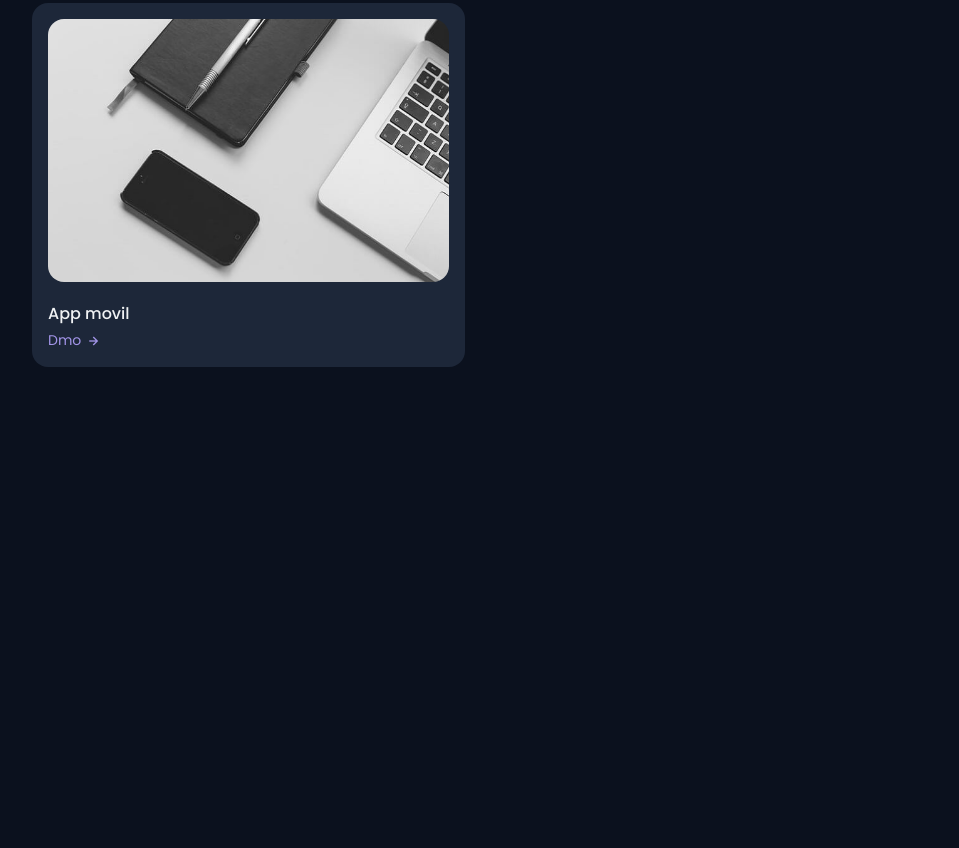
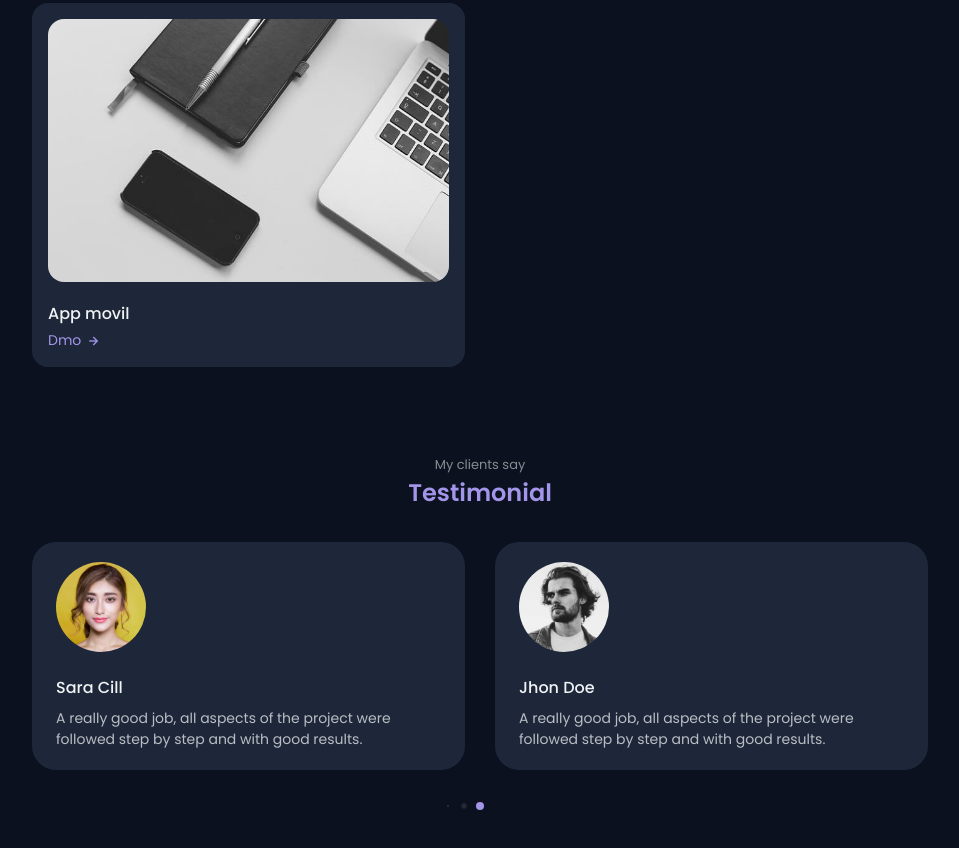
Before and after one commit to Mohammed-Alhawy/portfolio-website-Ansel, a plain HTML site: page index.html in a window 1280 px wide. Shown: the part 2991-3839 px from the top of the page, without its empty margins (160-1119 px from the left). Before the commit the page ends 3550 px from the top, so only its background shows below. Drawn offline with nearby package versions, Linux system fonts and the light colour scheme; a web font is replaced by a local one.

Commit message:
Testimonial section

```diff
--- a/css/style.css
+++ b/css/style.css
@@ -802,7 +802,12 @@ border: 1px solid rgba( 255, 255, 255, 0.18 );
     gap: 20px;
   }
   .work_card{
-    padding: 0.75rem;
+    padding: 0.7rem;
+  }
+  .work_title{
+    font-size: 0.85rem;
+    margin-top: -5px;
+    margin-bottom: 9px;
   }
 }
 
@@ -820,9 +825,44 @@ border: 1px solid rgba( 255, 255, 255, 0.18 );
 
 /*=============== TESTIMONIAL ===============*/
 
+.testimonial_container{
+  width: 70%;
+  margin: auto;
+}
+
+.testimonial_card{
+  background-color: var(--container-color);
+  padding: 1.25rem 1.5rem;
+  border-radius: 1.5rem;
+  margin-bottom: 3rem;
+}
+
+.testimonial_img{
+  width: 90px;
+  border-radius: 50%;
+  margin-bottom: 1rem;
+}
+
+.testimonial_name{
+  font-size: var(--normal-font-size);
+  font-weight: var(--font-medium);
+  margin-bottom: 0.5rem;
+}
+
+.testimonial__description{
+  font-size: var(--small-font-size);
+}
+
+
 
 /* Swiper class */
+.swiper-pagination-bullet{
+  background-color: var(--text-color-light);
+}
 
+.swiper-pagination-bullet-active{
+  background-color: var(--first-color);
+}
 
 /*=============== CONTACT ===============*/
 
--- a/index.html
+++ b/index.html
@@ -11,6 +11,8 @@
         <link href='https://unpkg.com/boxicons@2.1.4/css/boxicons.min.css' rel='stylesheet'>
       <link rel="stylesheet" href="css/boxicons.min.css">
         <!--=============== SWIPER CSS ===============-->
+        <link rel="stylesheet" href="https://cdn.jsdelivr.net/npm/swiper@11/swiper-bundle.min.css" />
+
         <link rel="stylesheet" href="css/swiper-bundle.min.css">
 
         <!--=============== CSS ===============-->
@@ -579,8 +581,47 @@
 
             <!--=============== TESTIMONIALS ===============-->
             <section class="testimonial section">
+                <span class="section__subtitle">My clients say</span>
+                <h2 class="section__title">Testimonial</h2>
 
-            </section>
+                <div class="testimonial_container container swiper">
+                  <div class="swiper_p swiper-wrapper">
+
+                    <div class="testimonial_card swiper-slide">
+                      <img src="img/testimonial1.png" alt="" class="testimonial_img">
+
+                      <h3 class="testimonial_name">Jhon Doe</h3>
+                      <p class="testimonial__description">
+                        A really good job, all aspects of the project were
+                        followed step by step and with good results.
+                      </p>
+                    </div>
+
+                    <div class="testimonial_card swiper-slide">
+                      <img src="img/testimonial2.png" alt="" class="testimonial_img">
+
+                      <h3 class="testimonial_name">Paula Vusy</h3>
+                      <p class="testimonial__description">
+                        A really good job, all aspects of the project were
+                        followed step by step and with good results.
+                      </p>
+                    </div>
+
+                    <div class="testimonial_card swiper-slide">
+                      <img src="img/testimonial3.png" alt="" class="testimonial_img">
+
+                      <h3 class="testimonial_name">Sara Cill</h3>
+                      <p class="testimonial__description">
+                        A really good job, all aspects of the project were
+                        followed step by step and with good results.
+                      </p>
+                    </div>
+
+                  </div>
+                  <div class="swiper-pagination"></div>
+                </div>
+
+              </section>
 
             <!--=============== CONTACT ===============-->
             <section class="contact section" id="contact">
@@ -597,6 +638,7 @@
         <script src="js/scrollreveal.min.js"></script>
 
         <!--=============== SWIPER JS ===============-->
+        <script src="https://cdn.jsdelivr.net/npm/swiper@11/swiper-bundle.min.js"></script>
         <script src="js/swiper-bundle.min.js"></script>
 
         <!--=============== MIXITUP FILTER ===============-->
--- a/js/main.js
+++ b/js/main.js
@@ -74,6 +74,35 @@ workItems.forEach(L =>{
 
 /*=============== SWIPER TESTIMONIAL ===============*/
 
+let swiperTestimonial = new Swiper(".testimonial_container", {
+  spaceBetween:30,
+  slidesPerView: 2,
+  autoplay: {
+    delay: 1800,
+  },
+  pagination: {
+    el: ".swiper-pagination",
+    dynamicBullets: true,
+    clickable: true,
+  },
+  loop: true,
+
+
+  breakpoints: {
+
+    700: {
+      slidesPerView: 2,
+      spaceBetween: 30,
+    },
+
+    0: {
+      slidesPerView: 1,
+      spaceBetween: 20,
+    },
+  },
+
+
+});
 
 /*=============== SCROLL SECTIONS ACTIVE LINK ===============*/
 
```
